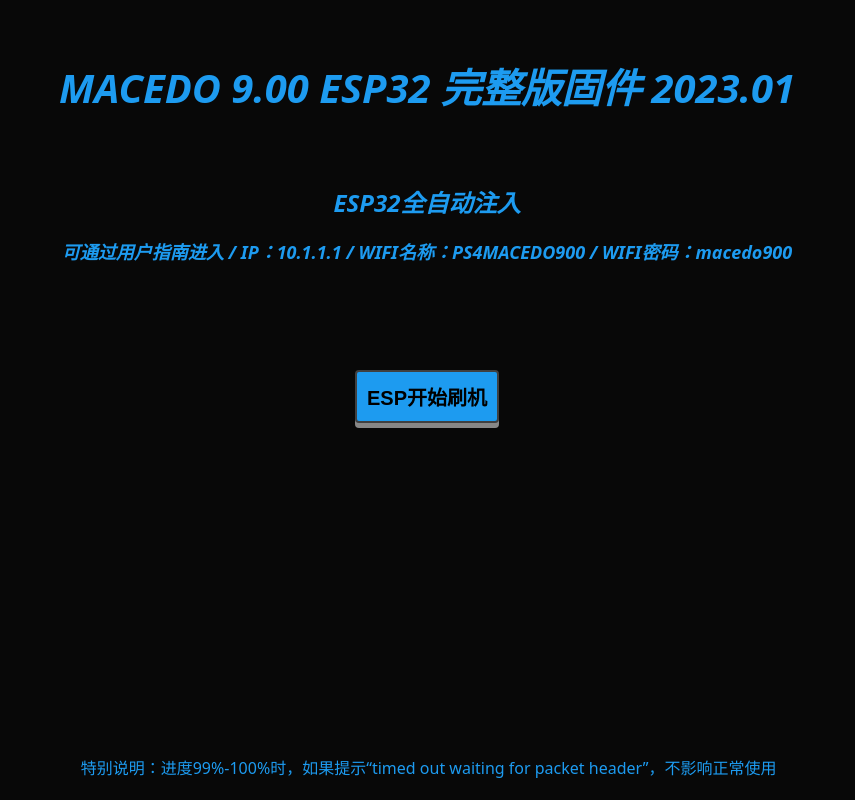
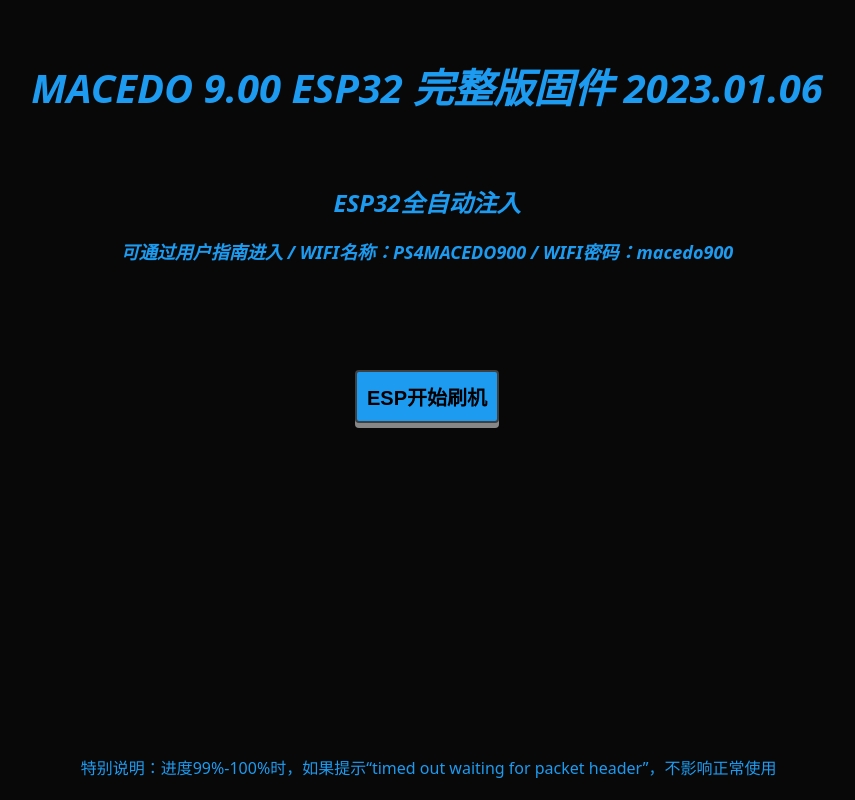
Before and after one commit to newpsgo/ESPWeb, a plain HTML site: page macedo900f32/index.html in a window 1280 px wide. Shown: the whole page, without its empty margins (213-1068 px from the left). Drawn offline with Linux system fonts and the light colour scheme.

Commit message:
Update index.html

```diff
--- a/macedo900f32/index.html
+++ b/macedo900f32/index.html
@@ -68,10 +68,10 @@
 <body>
 <script type="module" src="https://unpkg.com/esp-web-tools@8.0.6/dist/web/install-button.js?module"></script>
   <br>
-  <h1 style="font-size:40px;text-align:center;font-style:italic;"><font color="#1d9bf0"> MACEDO 9.00 ESP32 完整版固件 2023.01 </font></h1>
+  <h1 style="font-size:40px;text-align:center;font-style:italic;"><font color="#1d9bf0"> MACEDO 9.00 ESP32 完整版固件 2023.01.06 </font></h1>
   <br>
   <h2 style="font-size:24px;text-align:center;font-style:italic;"><font color="#1d9bf0"> ESP32全自动注入</font></h2>
-  <h3 style="font-size:18px;text-align:center;font-style:italic;"><font color="#1d9bf0">可通过用户指南进入 / IP：10.1.1.1 / WIFI名称：PS4MACEDO900 / WIFI密码：macedo900</font></h2>
+  <h3 style="font-size:18px;text-align:center;font-style:italic;"><font color="#1d9bf0">可通过用户指南进入 / WIFI名称：PS4MACEDO900 / WIFI密码：macedo900</font></h2>
 
 <br><br><br><br>
 <esp-web-install-button manifest="esp32.json">
```
